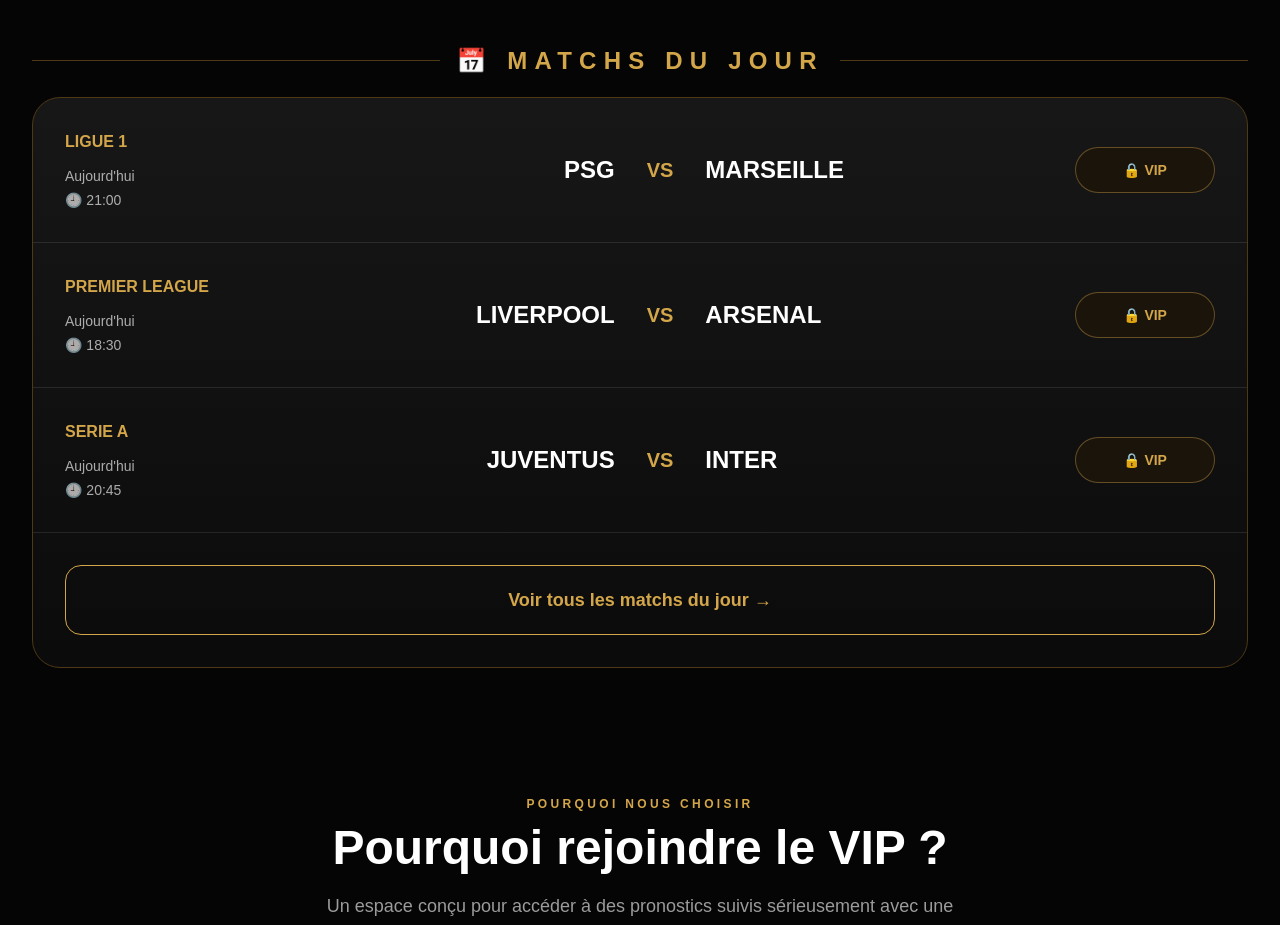
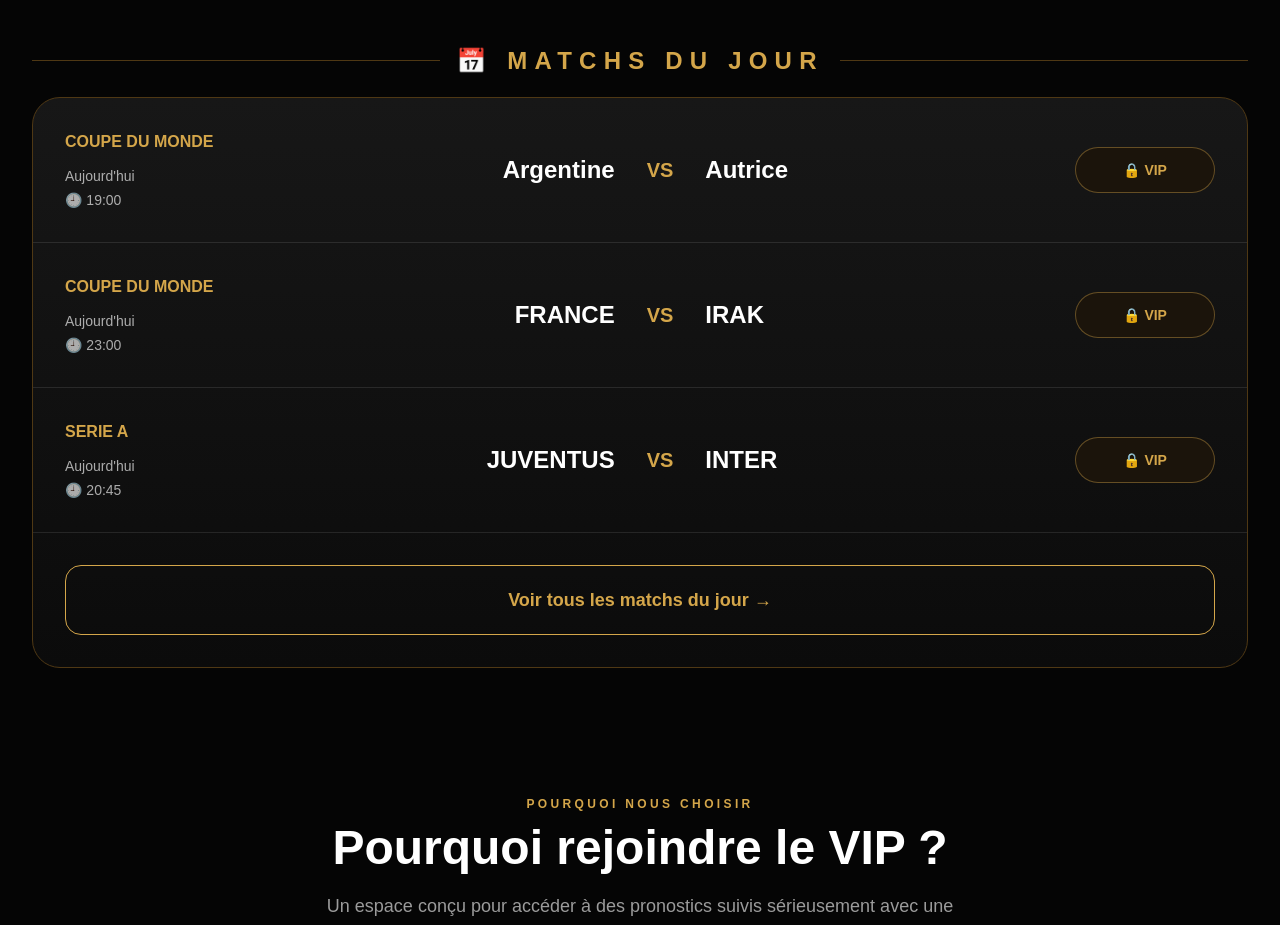
Before and after one commit to Enrick95/Invest-Pronos, a Next.js app: page / in a window 1280 px wide. Shown: the part 980-1905 px from the top of the page. Built offline with nearby package versions, Linux system fonts and the light colour scheme.

Commit message:
Mise à jour matchs du jour

```diff
--- a/app/page.tsx
+++ b/app/page.tsx
@@ -3,18 +3,18 @@
 export default function Home() {
   const matches = [
     {
-      league: "LIGUE 1",
+      league: "COUPE DU MONDE",
       date: "Aujourd'hui",
-      time: "21:00",
-      home: "PSG",
-      away: "MARSEILLE",
+      time: "19:00",
+      home: "Argentine",
+      away: "Autrice",
     },
     {
-      league: "PREMIER LEAGUE",
+      league: "COUPE DU MONDE",
       date: "Aujourd'hui",
-      time: "18:30",
-      home: "LIVERPOOL",
-      away: "ARSENAL",
+      time: "23:00",
+      home: "FRANCE",
+      away: "IRAK",
     },
     {
       league: "SERIE A",
```
